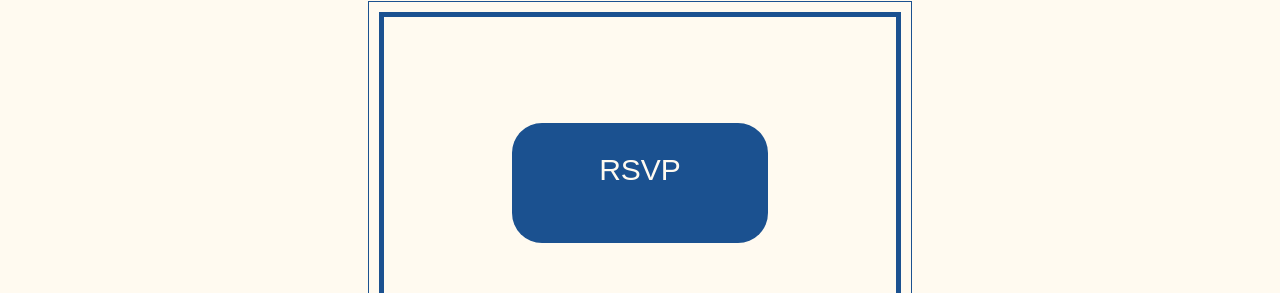
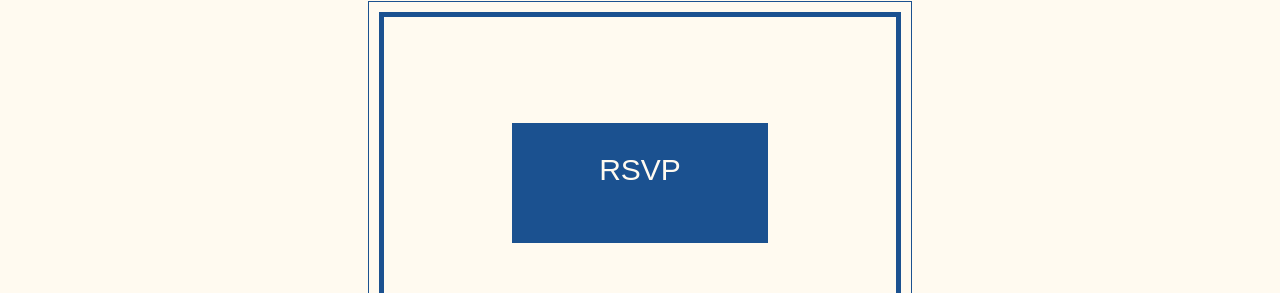
Before and after one commit to necoline/deployed-wedding-site, a React (Create React App) app: page / in a window 1280 px wide. Shown: the part 883-1176 px from the top of the page. Built offline with nearby package versions, Linux system fonts and the light colour scheme.

Commit message:
remove bordr radius

```diff
--- a/src/App.css
+++ b/src/App.css
@@ -137,7 +137,6 @@
   height: 15vh;
   margin: 7% 0;
   text-decoration: none;
-  border-radius: 30px;
 }
 @media only screen and (min-width: 2500px) {
   .button {
```
